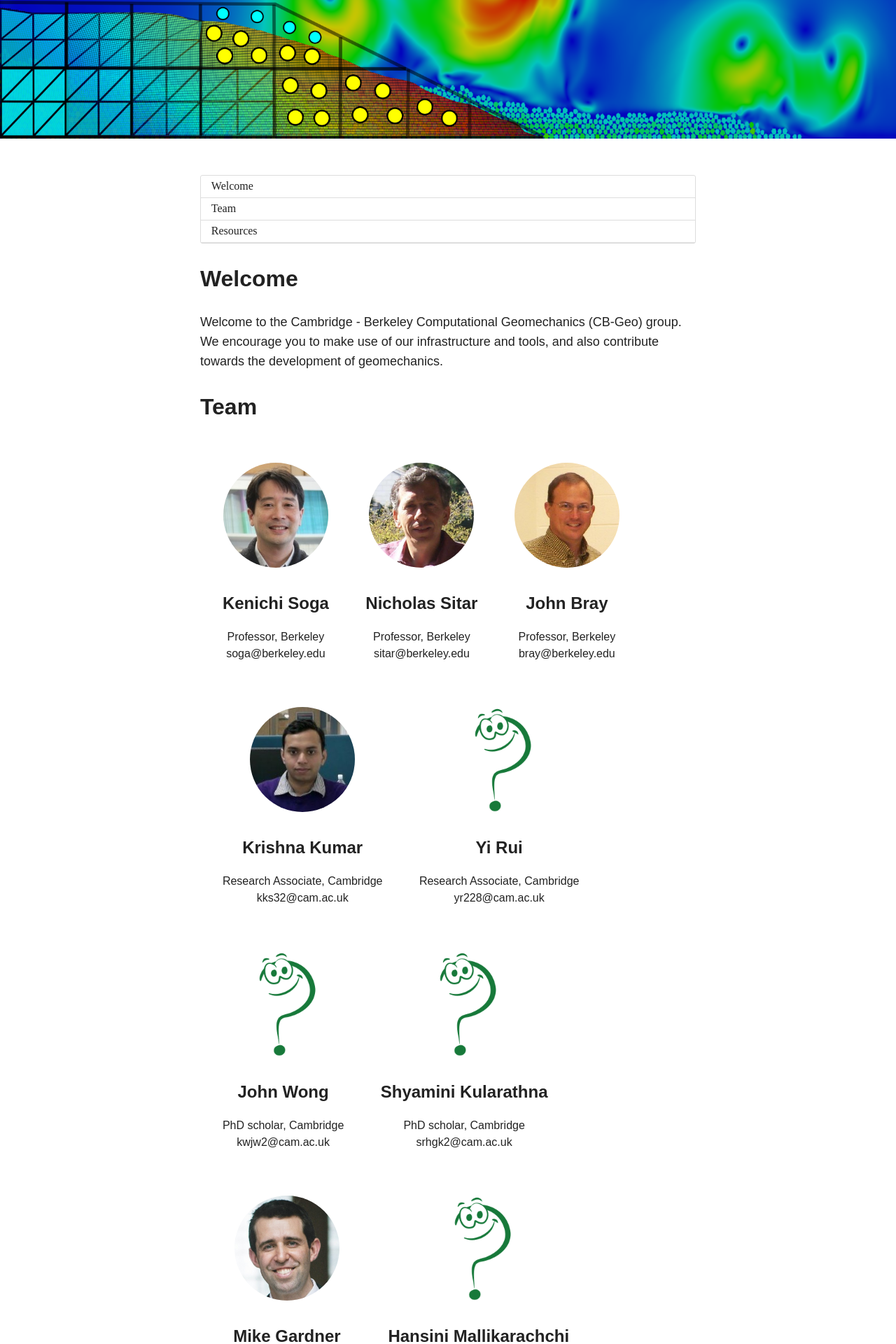
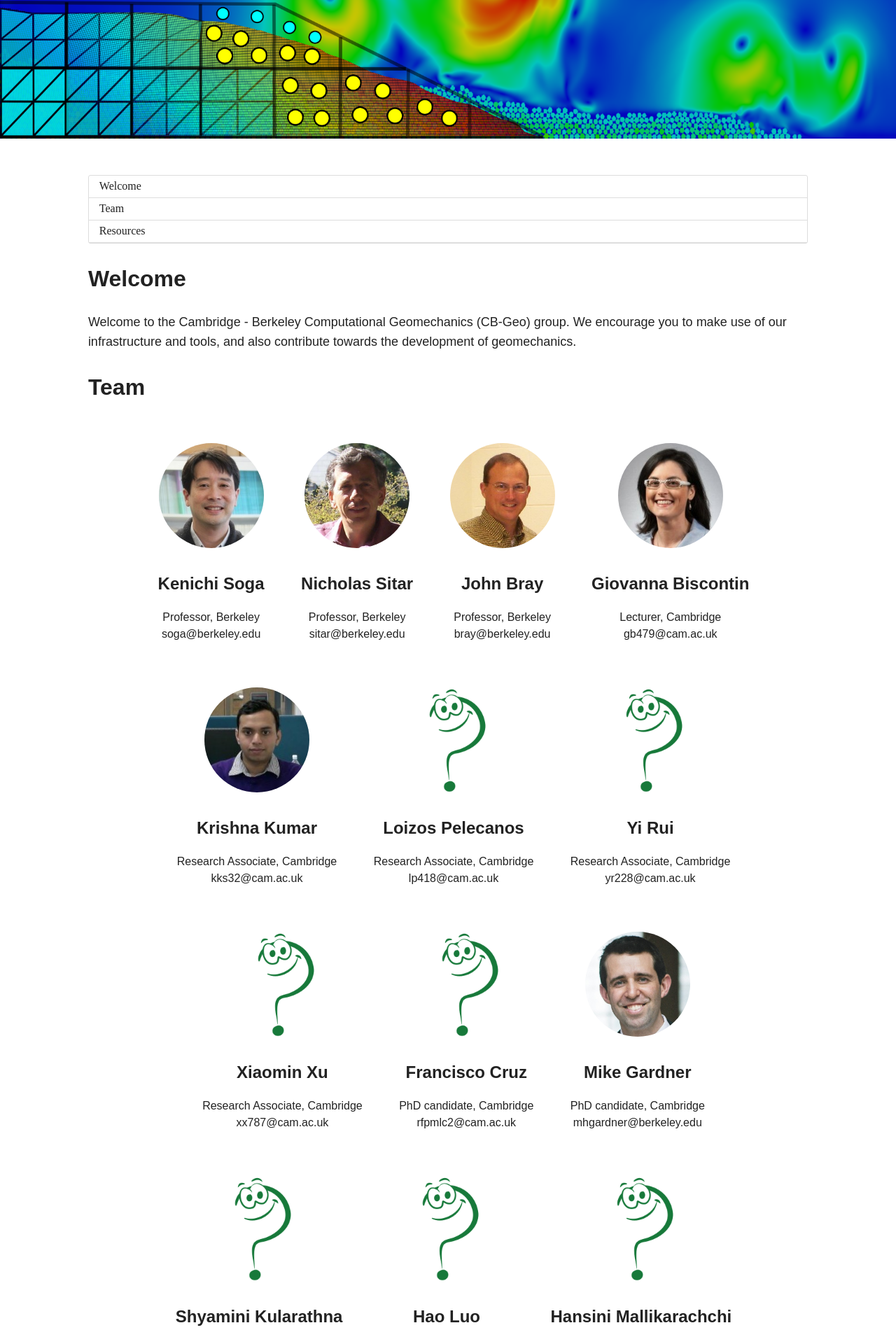
Before and after one commit to cb-geo/cb-geo.github.io, a Jekyll site: the page built from index.md, in a window 1280 px wide. Shown: the part 372-2292 px from the top of the page at 70% size. Built offline with Jekyll 4.4.1, drawn with Linux system fonts in a browser that asks for light colours; nearby versions of some CDN libraries; comment, search, counter and statistics services are not loaded; some of the changed text lies outside the part shown.

Commit message:
Added more researchers and visitors

```diff
--- a/_data/team.yml
+++ b/_data/team.yml
@@ -1,3 +1,4 @@
+# Professors
 - name: Kenichi Soga
   position: Professor
   uni: Berkeley
@@ -16,11 +17,25 @@
   image: bray.jpg
   email: bray@berkeley.edu
 
+- name: Giovanna Biscontin
+  position: Lecturer
+  uni: Cambridge
+  image: biscontin.jpg
+  email: gb479@cam.ac.uk
+
+# Researchers
+
 - name: Krishna Kumar
   position: Research Associate
   uni: Cambridge
   image: kumar.jpg
   email: kks32@cam.ac.uk
+
+- name: Loizos Pelecanos
+  position: Research Associate
+  uni: Cambridge
+  image: question.png
+  email: lp418@cam.ac.uk
 
 - name: Yi Rui
   position: Research Associate
@@ -28,26 +43,75 @@
   image: question.png
   email: yr228@cam.ac.uk
 
+- name: Xiaomin Xu
+  position: Research Associate
+  uni: Cambridge
+  image: question.png
+  email: xx787@cam.ac.uk
+
+# PhD Students
+
+- name: Francisco Cruz
+  position: PhD candidate
+  uni: Cambridge
+  image: question.png
+  email: rfpmlc2@cam.ac.uk
+
+- name: Mike Gardner
+  position: PhD candidate
+  uni: Cambridge
+  image: gardner.jpg
+  email: mhgardner@berkeley.edu
+
+- name: Shyamini Kularathna
+  position: PhD candidate
+  uni: Cambridge
+  image: question.png
+  email: srhgk2@cam.ac.uk
+
+- name: Hao Luo
+  position: PhD candidate
+  uni: Cambridge
+  image: question.png
+  email: hl423@cam.ac.uk
+
+- name: Hansini Mallikarachchi
+  position: PhD candidate
+  uni: Cambridge
+  image: question.png
+  email: hem42@cam.ac.uk
+
+- name: Tsubasa Sasaki
+  position: PhD candidate
+  uni: Cambridge
+  image: question.png
+  email: ts600@cam.ac.uk
+
 - name: John Wong
-  position: PhD scholar
+  position: PhD candidate
   uni: Cambridge
   image: question.png
   email: kwjw2@cam.ac.uk
 
-- name: Shyamini Kularathna
-  position: PhD scholar
+
+# Masters students
+
+- name: Kentaro Suda
+  position: Masters student
   uni: Cambridge
   image: question.png
-  email: srhgk2@cam.ac.uk
+  email: ks743@cam.ac.uk
 
-- name: Mike Gardner
-  position: PhD scholar
-  uni: Berkeley
-  image: gardner.jpg
-  email: mhgardner@berkeley.edu
+# Visitors
 
-- name: Hansini Mallikarachchi
-  position: PhD scholar
-  uni: Cambridge
+- name: Yuelang Jin
+  position: PhD candidate
+  uni: Cambridge - Visitor
   image: question.png
-  email: hem42@cam.ac.uk
+  email: yj281@cam.ac.uk
+
+- name: Yishu Wang
+  position: PhD candidate
+  uni: Cambridge - Visitor
+  image: question.png
+  email: yw407@cam.ac.uk
--- a/_sass/_page.scss
+++ b/_sass/_page.scss
@@ -212,7 +212,7 @@ span + .entry-title {
 #home,
 #page {
 	.entry-wrapper {
-		max-width: em(760);
+		max-width: em(1080);
 	}
 	.entry-title {
 		text-align: center;
@@ -313,6 +313,7 @@ span + .entry-title {
 /* Team carousel on the front page */
 .team {
   width: 100%;
+  text-align: center;
 }
 
 /* Individual team member */
--- a/index.md
+++ b/index.md
@@ -16,8 +16,23 @@ Welcome to the Cambridge - Berkeley Computational Geomechanics (CB-Geo) group. W
 ## Team
 
 <!-- Team filled from _data/team.yaml-->
-   <div id="team">
+   <div class="team">
     {% for member in site.data.team %}
+       <div class="user">
+         <div class="userimg" style="background-image:url('{{ site.baseurl }}/images/cb-geo/team/{{ member.image }}')">
+         </div>
+         <h4>{{ member.name }}</h4>
+         {{ member.position }}, {{member.uni }}<br/>
+	 <a href="mailto:{{ member.email }}">{{ member.email }}</a>
+       </div>
+    {% endfor %}
+   </div>
+<!-- End team -->
+
+### Past team members
+<!-- Team filled from _data/team.yaml-->
+   <div class="team">
+    {% for member in site.data.teampast %}
        <div class="user">
          <div class="userimg" style="background-image:url('{{ site.baseurl }}/images/cb-geo/team/{{ member.image }}')">
          </div>
```
Also changed, not shown: _data/teampast.yml (added, +11 -0 lines), images/cb-geo/team/biscontin.jpg (added).
